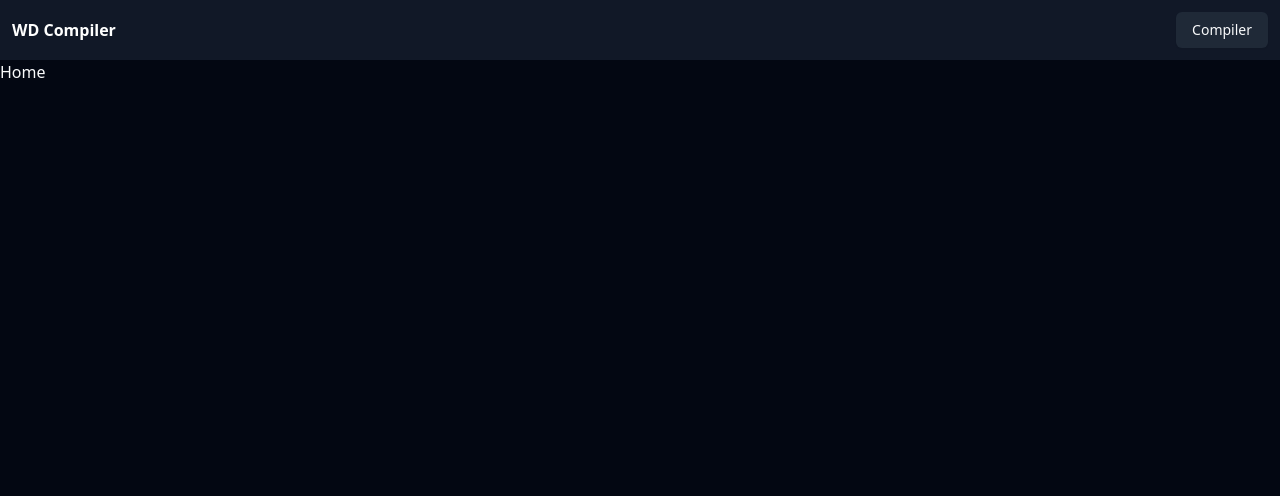
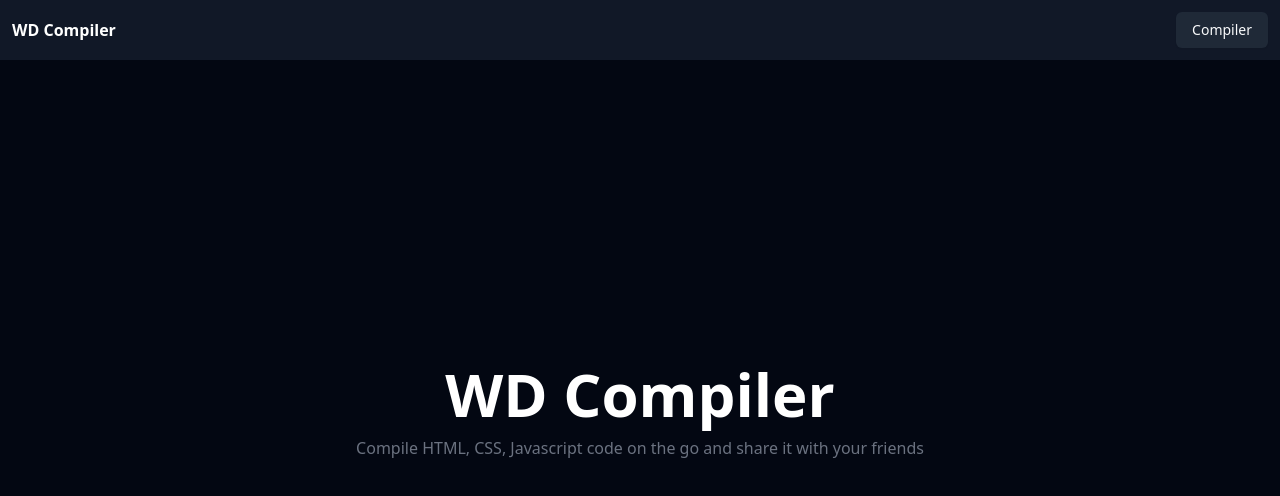
Before and after one commit to himavarshini28/WD-compiler, a React (Vite) app in the folder client/: page / in a window 1280 px wide. Shown: the top 496 px of the page. Built offline with nearby package versions, Linux system fonts and the light colour scheme.

Commit message:
create Home page

```diff
--- a/client/src/pages/Home.tsx
+++ b/client/src/pages/Home.tsx
@@ -2,8 +2,9 @@
 
 const Home = () => {
   return (
-    <div>
-      Home
+    <div className="text-white w-full h-[calc(100dvh-60px)] flex items-center justify-center flex-col gap-3 pb-9">
+      <h1 className="text-6xl font-bold text-center">WD Compiler</h1>
+      <p className="text-gray-500">Compile HTML, CSS, Javascript code on the go and share it with your friends</p>
     </div>
   )
 }
```
